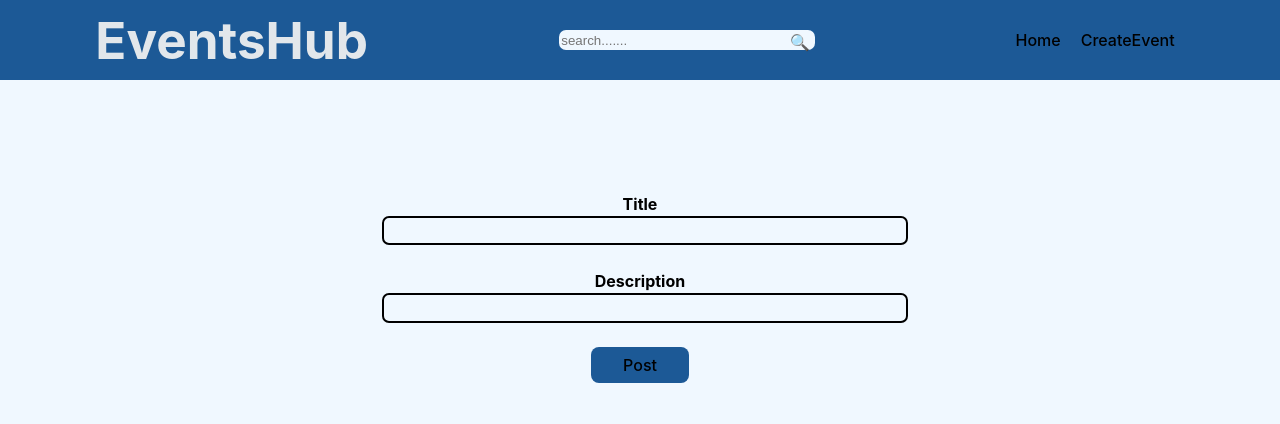
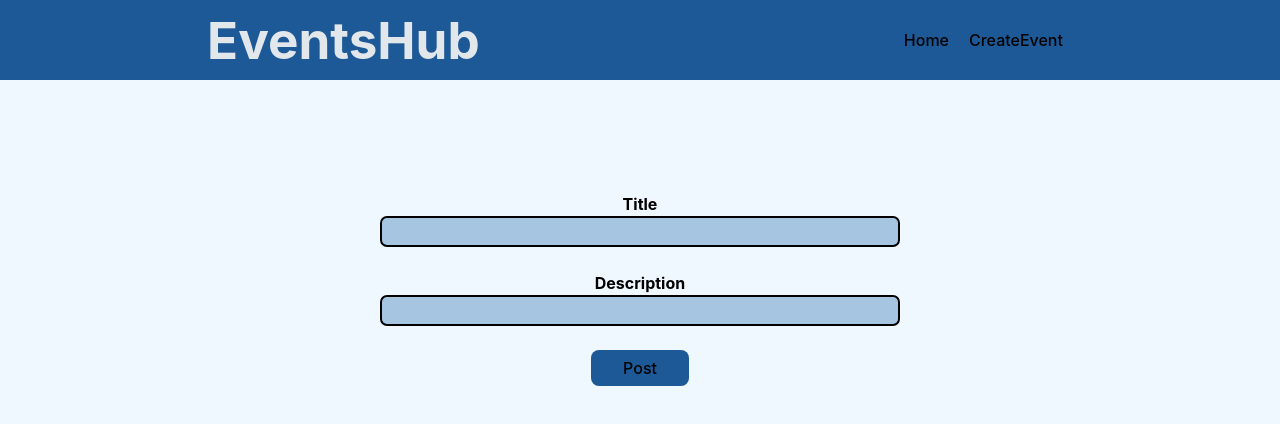
Before and after one commit to manishabasnet/EventsHub, a React (Vite) app: page /create-event in a window 1280 px wide. Shown: the top 424 px of the page. Built offline with nearby package versions, Linux system fonts and the light colour scheme.

Commit message:
added search feature

```diff
--- a/src/App.jsx
+++ b/src/App.jsx
@@ -7,9 +7,10 @@ import EditDeletePost from "./pages/EditDeletePost";
 
 function App() {
 
+
   return (
     <>
-    <Header/>
+      <Header/>
 
     <Routes>
       <Route path="/" element={<EventGallery/>}/>
--- a/src/components/Header.jsx
+++ b/src/components/Header.jsx
@@ -1,17 +1,15 @@
 import React from "react";
 import HeaderModuleCSS from './HeaderModule.module.css';
 import {Link} from "react-router-dom";
+import { supabase } from '../SupabaseConnection';
 
-const Header = () => {
+const Header = (props) => {
 
     return (
         <>
             <header>
                 <h1>EventsHub</h1>
-                <div className={HeaderModuleCSS["search-bar"]}>
-                    <input type="text" placeholder="search......."></input>
-                    <span className={HeaderModuleCSS["search-icon"]}>🔍</span>
-                </div>
+
                 <div className={HeaderModuleCSS["home-create"]}>
                     <Link to= {"/"}><button className={HeaderModuleCSS["home-button"]}>Home</button></Link>
                     <Link to= {"/create-event"}><button className={HeaderModuleCSS["create-event-button"]}>CreateEvent</button></Link>
--- a/src/components/HeaderModule.module.css
+++ b/src/components/HeaderModule.module.css
@@ -10,29 +10,6 @@ header{
     top: 0;
     z-index: 1000;
     color: rgb(226, 231, 235);
-}
-
-.search-bar {
-    position: relative;
-    display: flex;
-    width: 20%;
-}
-
-.search-icon {
-    position: absolute;
-    right: 2%;
-    top: 60%;
-    transform: translateY(-50%);
-    cursor: pointer;
-}
-
-input[type="text"] {
-    border: none;
-    border-radius: 7px;
-    padding: 1% 1%;
-    background-color: aliceblue;
-    flex-grow: 1;
-    color: black;
 }
 
 .home-create{
--- a/src/pages/EventGallery.jsx
+++ b/src/pages/EventGallery.jsx
@@ -9,6 +9,7 @@ const EventGallery = () => {
 
     const [events, setEvents] = useState([]);
     const [originalEvents, setOriginalEvents] = useState([]);
+    const [searchKeywork, setSearchKeyword] = useState("");
 
     useEffect (() => {
         const fetchEvents = async () => {
@@ -62,14 +63,34 @@ const EventGallery = () => {
         return oldestFirst;
     };
 
+    const handleSearch = (e) => {
+        e.preventDefault();
+        const keyword = e.target.elements.search.value.toLowerCase();
+        setSearchKeyword(keyword);
+        const filtered = originalEvents.filter((event) => event.eventTitle.toLowerCase().includes(keyword));
+        setEvents(filtered);
+    };
+
 
     return (
         <>
         <div className={EventGalleryCSS["filter-container"]}>
-            <Filters feature="All" onClick={filterAll}/>
-            <Filters feature="Most Popular" onClick={() => { filterMostPopular(); updateEvents(); }}/>
-            <Filters feature="Oldest" onClick={() => { filterOldest(); updateEvents(); }} />
+            <div className={EventGalleryCSS["filters"]}>
+                <Filters feature="All" onClick={filterAll}/>
+                <Filters feature="Most Popular" onClick={() => { filterMostPopular(); updateEvents(); }}/>
+                <Filters feature="Oldest" onClick={() => { filterOldest(); updateEvents(); }} />
+            </div>
+
+            <div className={EventGalleryCSS["search-form"]}>
+                <form onSubmit={handleSearch}>
+                    <div className={EventGalleryCSS["search-bar"]}>
+                        <input type="text" name="search" placeholder="search......." className={EventGalleryCSS["search-input"]}></input>
+                    </div>
+                </form>
+            </div>
+
         </div>
+
         <div className={EventGalleryCSS["events-container"]}>
         {
             events && events.length > 0 ?
--- a/src/pages/EventGallery.module.css
+++ b/src/pages/EventGallery.module.css
@@ -24,7 +24,7 @@
 
 .filter-container{
     display: flex;
-    flex-direction: row;
+    flex-direction: column;
     align-items: center;
     justify-content: center;
     width: 100%;
@@ -36,5 +36,28 @@
 }
 
 .filters{
-    margin: 0px 3px;
+    display: flex;
+    flex-direction: row;
 }
+
+.search-bar{
+    margin-top: 1vh;
+    position: relative;
+    display: flex;
+    width: 30%;
+}
+
+.search-form{
+    margin-top: 1vh;
+    display: flex;
+}
+
+input[type="text"] {
+    border-radius: 7px;
+    padding: 1% 1%;
+    background-color: rgb(166, 197, 224);
+    flex-grow: 1;
+    color: black;
+    height: 3vh;
+    padding: .1rem;
+}
```
